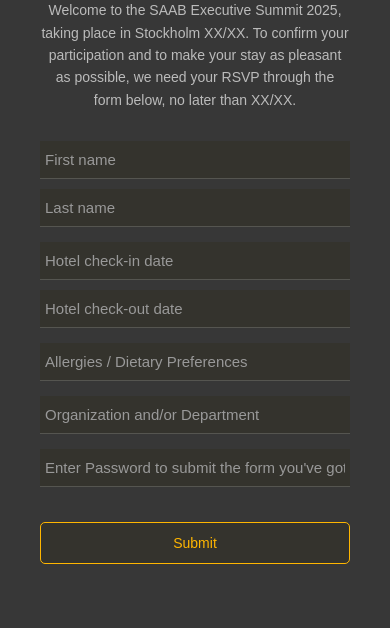
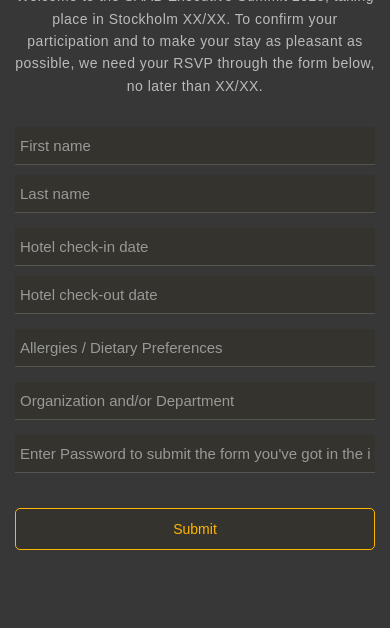
Before and after one commit to abbendix/united-saab-summit, a website: page views/index.html in a window 390 px wide. Shown: the part 216-844 px from the top of the page. Drawn offline with Linux system fonts and the light colour scheme.

Commit message:
Margin fix

```diff
--- a/public/styles.css
+++ b/public/styles.css
@@ -1,7 +1,8 @@
 /* General Styling */
 body {
-    font-family: 'Aktiv Grotesk', sans-serif;
+    font-family: 'Aktiv Grotesk', Arial, Helvetica, sans-serif;
     background-color: #373737;
+    letter-spacing: .03em;
     color: #d9d9d6;
     margin: 0;
     padding: 0;
@@ -15,7 +16,7 @@
 .container {
     width: 100%;
     max-width: 450px;
-    padding: 20px;
+    padding: 5px;
     box-sizing: border-box;
 }
 
@@ -124,6 +125,6 @@
     }
 
     .container {
-        margin: 20px; /* Add spacing around the content */
+        margin: 10px; /* Add spacing around the content */
     }
 }
```
